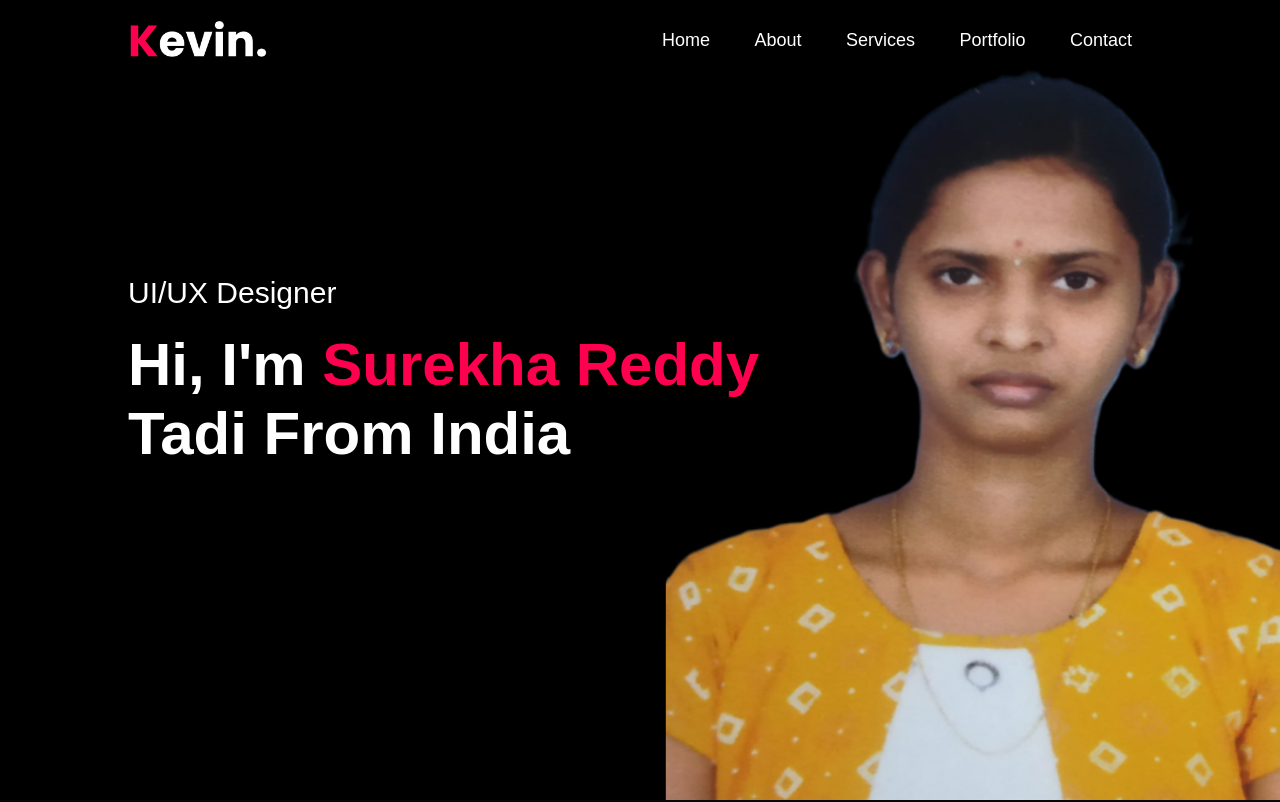
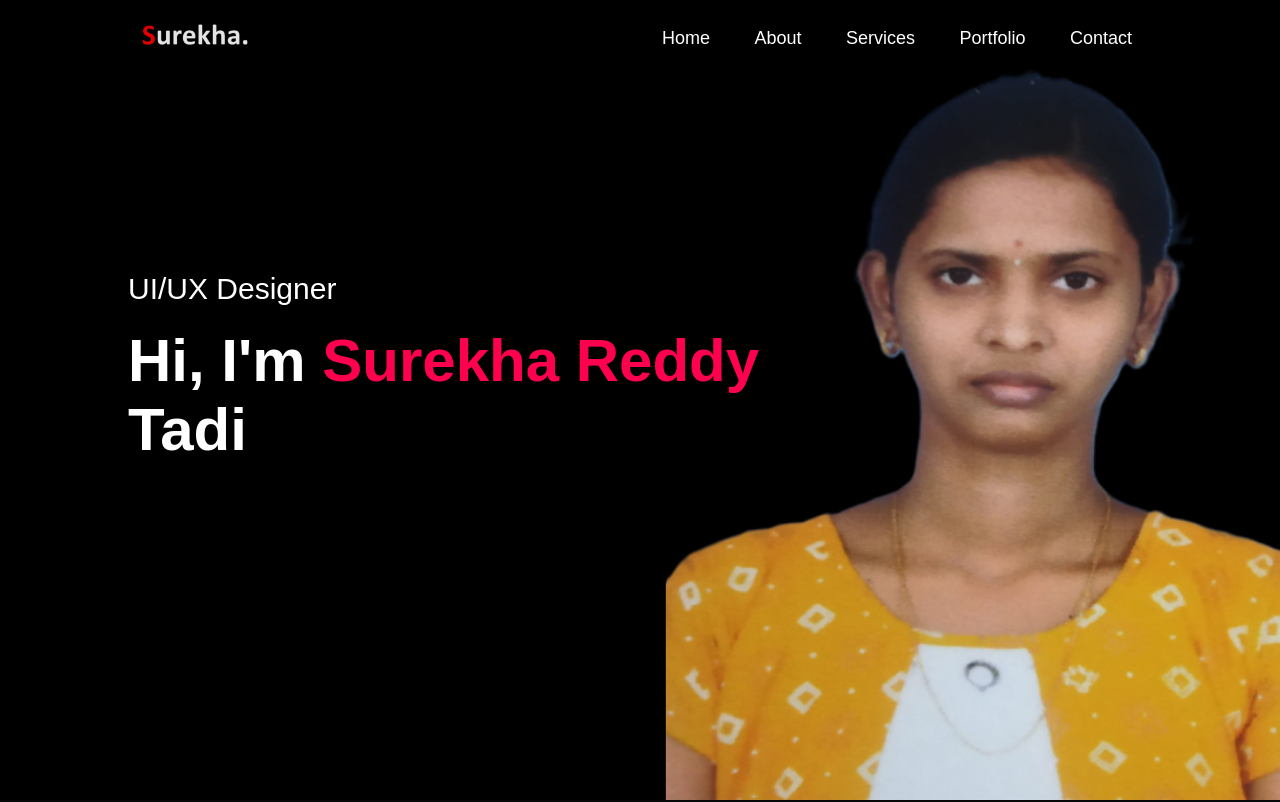
Before and after one commit to Surekhareddytadi/portfolio, a plain HTML site: page index.htm in a window 1280 px wide. Shown: the top 802 px of the page. Drawn offline with Linux system fonts and the light colour scheme.

Commit message:
Fixed Title

```diff
--- a/index.htm
+++ b/index.htm
@@ -11,7 +11,7 @@
     <div id="header">
         <div class="container">
             <nav>
-                <img src="images/logo.png" class="logo">
+                <img src="images/new_logo.png" class="logo">
                  <ul id="sidemenu">
                     <li><a href="#header">Home</a></li>
                     <li><a href="#about">About</a></li>
@@ -24,7 +24,7 @@
             </nav>
             <div class="header-text">
                 <p> UI/UX Designer</p>
-                <h1>Hi, I'm <span>Surekha Reddy</span><br> Tadi From India</h1>
+                <h1>Hi, I'm <span>Surekha Reddy</span><br>Tadi </h1>
             </div>
         </div>
     </div>
```
Also changed, not shown: images/logo.png (deleted), images/new_logo.png (added), images/surekhareddy.jpg (deleted).
